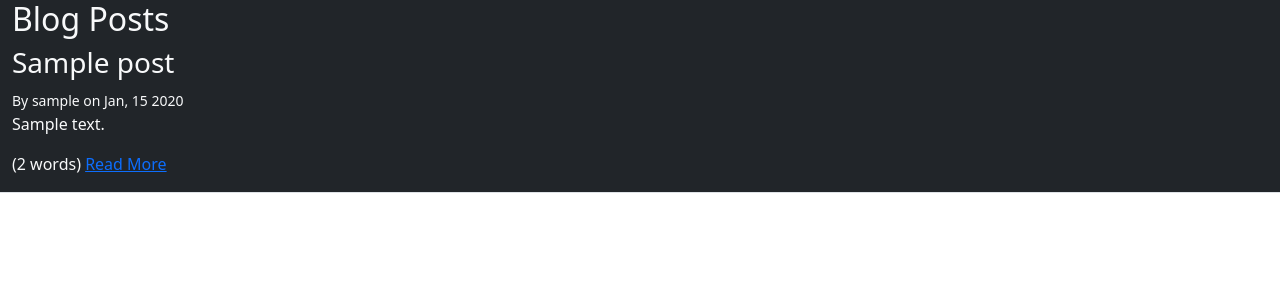
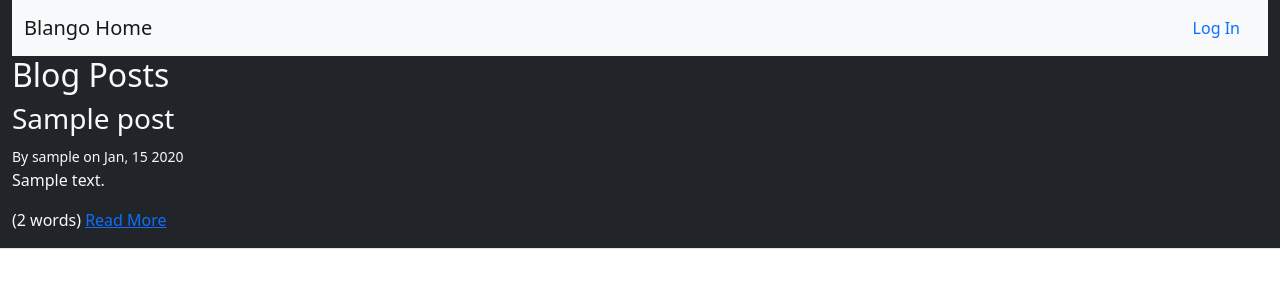
Before and after one commit to Abdurahman-hassan/DjangoGears, a Django app: template templates/blog/index.html in a window 1280 px wide. Shown: the top 300 px of the page. Run offline with Django 4.2, Linux system fonts and the light colour scheme; the template is opened without the code that fills it: most values are stand-ins (such as "Sample title", 1, 10 or a date in 2020); parts of the project's set-up code (start-up, migrations or seed data) failed here and were passed over; some libraries are stand-ins or nearby versions.

Commit message:
Change title make it dynamic add navbar

```diff
--- a/templates/base.html
+++ b/templates/base.html
@@ -10,11 +10,25 @@
 {#    <link href="https://cdn.jsdelivr.net/npm/bootstrap@5.0.2/dist/css/bootstrap.min.css" rel="stylesheet" integrity="sha384-EVSTQN3/azprG1Anm3QDgpJLIm9Nao0Yz1ztcQTwFspd3yD65VohhpuuCOmLASjC" crossorigin="anonymous">#}
     <link rel="stylesheet" href="{% static 'css/bootstrap.min.css' %}">
 
-    <title>Hello, world!</title>
+    <title>{% block title %}Welcome to Django Gears{% endblock %}</title>
   </head>
   <body>
     <!-- container bg-dark text-light -->
     <div class="container-fluid bg-dark text-light" >
+
+        <nav class="navbar navbar-expand-lg navbar-light bg-light">
+            <div class="container-fluid">
+              <a class="navbar-brand" href="/">Blango Home</a>
+              <div class="d-flex">
+                  {% if request.user.is_active %}
+                      <a class="nav-link" href="{% url "profile" %}">Profile</a>
+                      <a class="nav-link" href="{% url "logout" %}">Log Out</a>
+                  {% else %}
+                      <a class="nav-link" href="{% url "login" %}">Log In</a>
+                  {% endif %}
+              </div>
+            </div>
+        </nav>
 
       {% block content %}
 
```
